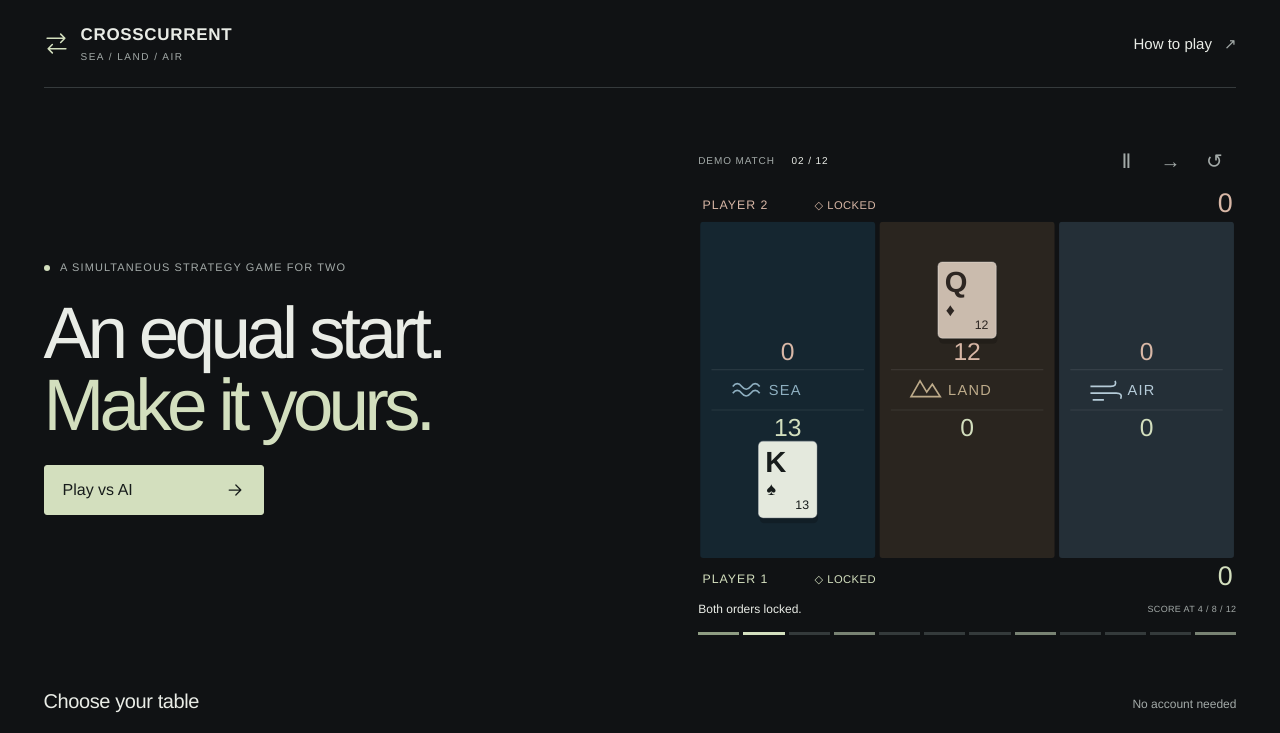
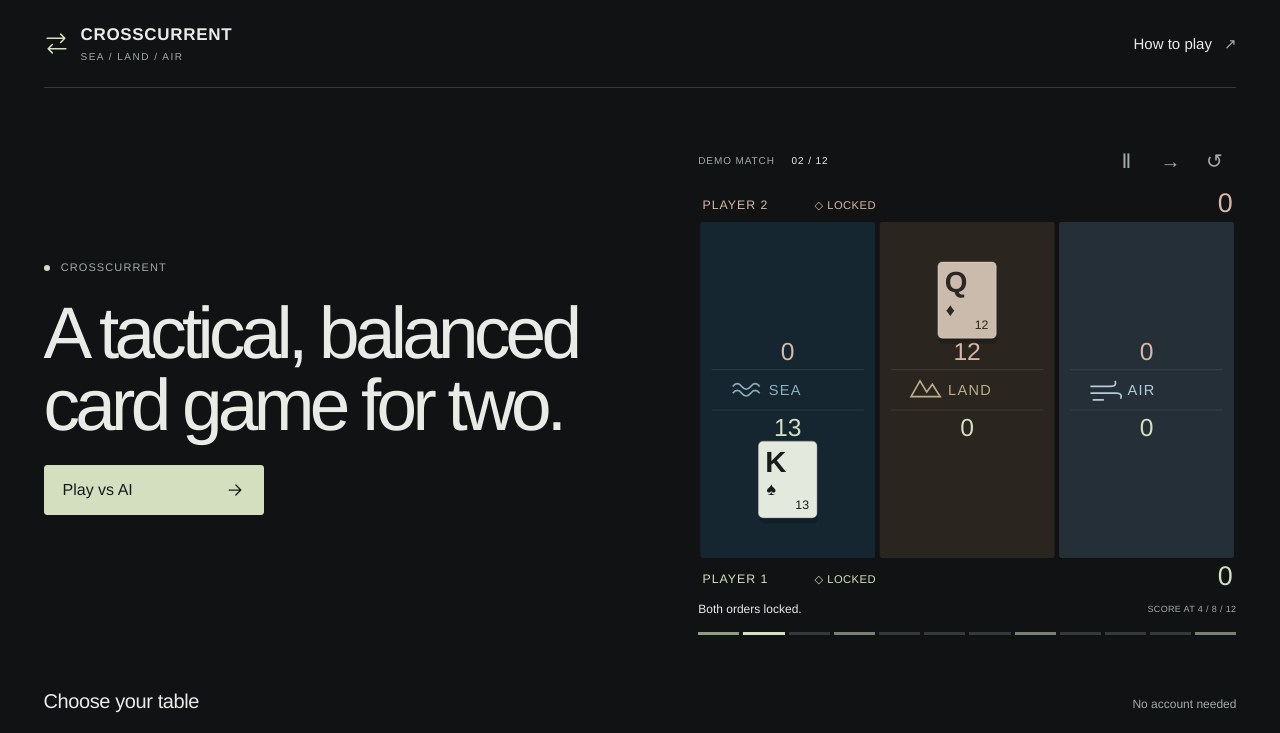
Before and after one commit to Kimeiga/crosscurrent, a Svelte app: page / in a window 1280 px wide. Shown: the top 733 px of the page. Built offline with nearby package versions, Linux system fonts and the light colour scheme.

Commit message:
Replace homepage tagline with descriptive copy

```diff
--- a/src/Lobby.svelte
+++ b/src/Lobby.svelte
@@ -21,8 +21,8 @@
 
 <main class="landing">
   <section class="intro">
-    <p class="eyebrow"><span class="status-dot"></span> A SIMULTANEOUS STRATEGY GAME FOR TWO</p>
-    <h1>An equal start.<br /><span>Make it yours.</span></h1>
+    <p class="eyebrow"><span class="status-dot"></span> CROSSCURRENT</p>
+    <h1>A tactical, balanced card game for two.</h1>
     <div class="hero-cta">
       <button class="primary hero-play" on:click={onSolo} disabled={busy}>Play vs AI <Icon name="arrow" size={20} /></button>
       {#if savedSolo}<button class="hero-resume" on:click={onResumeSolo} disabled={busy}>Continue saved solo game <span>↗</span></button>{/if}
```
